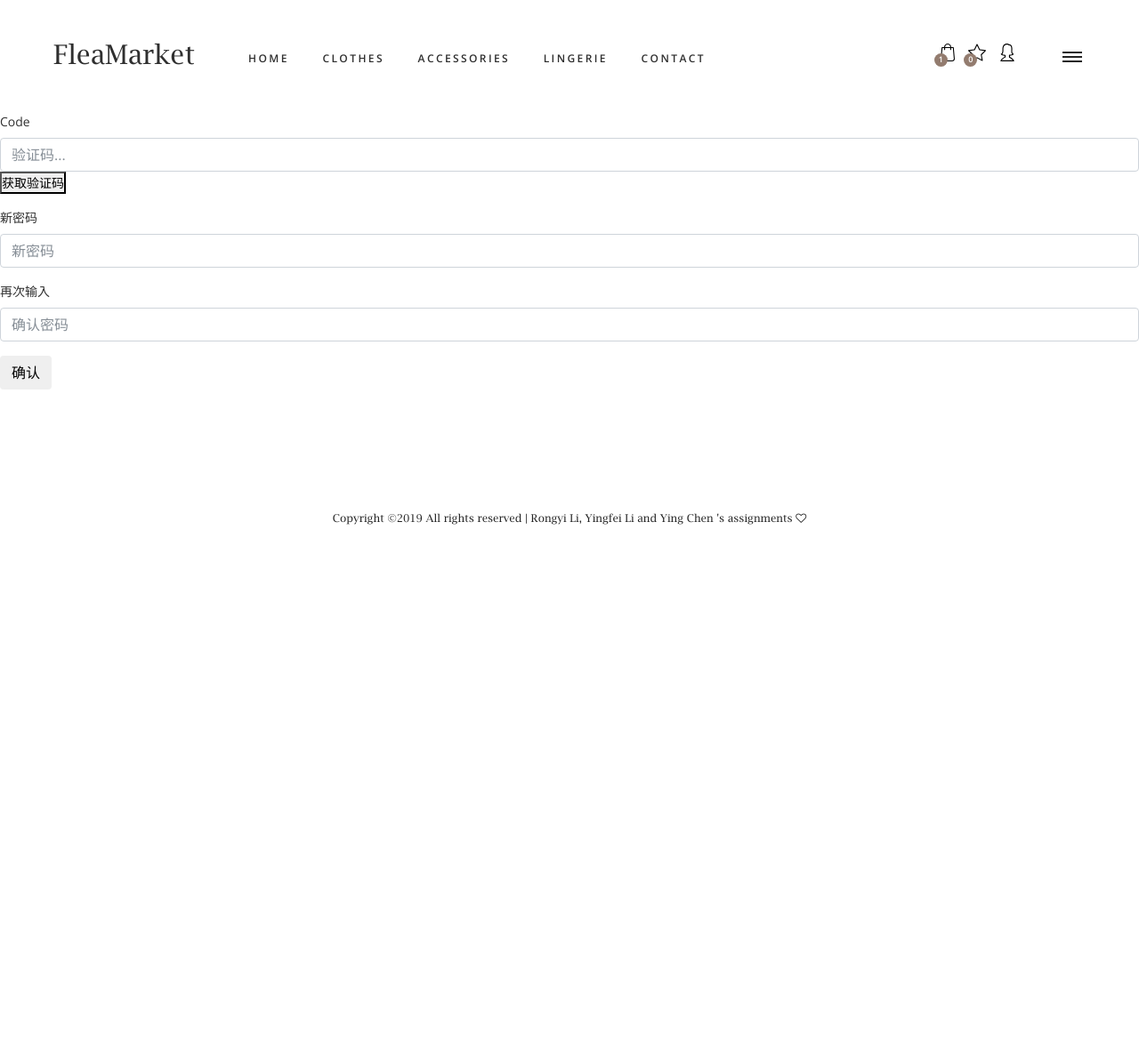
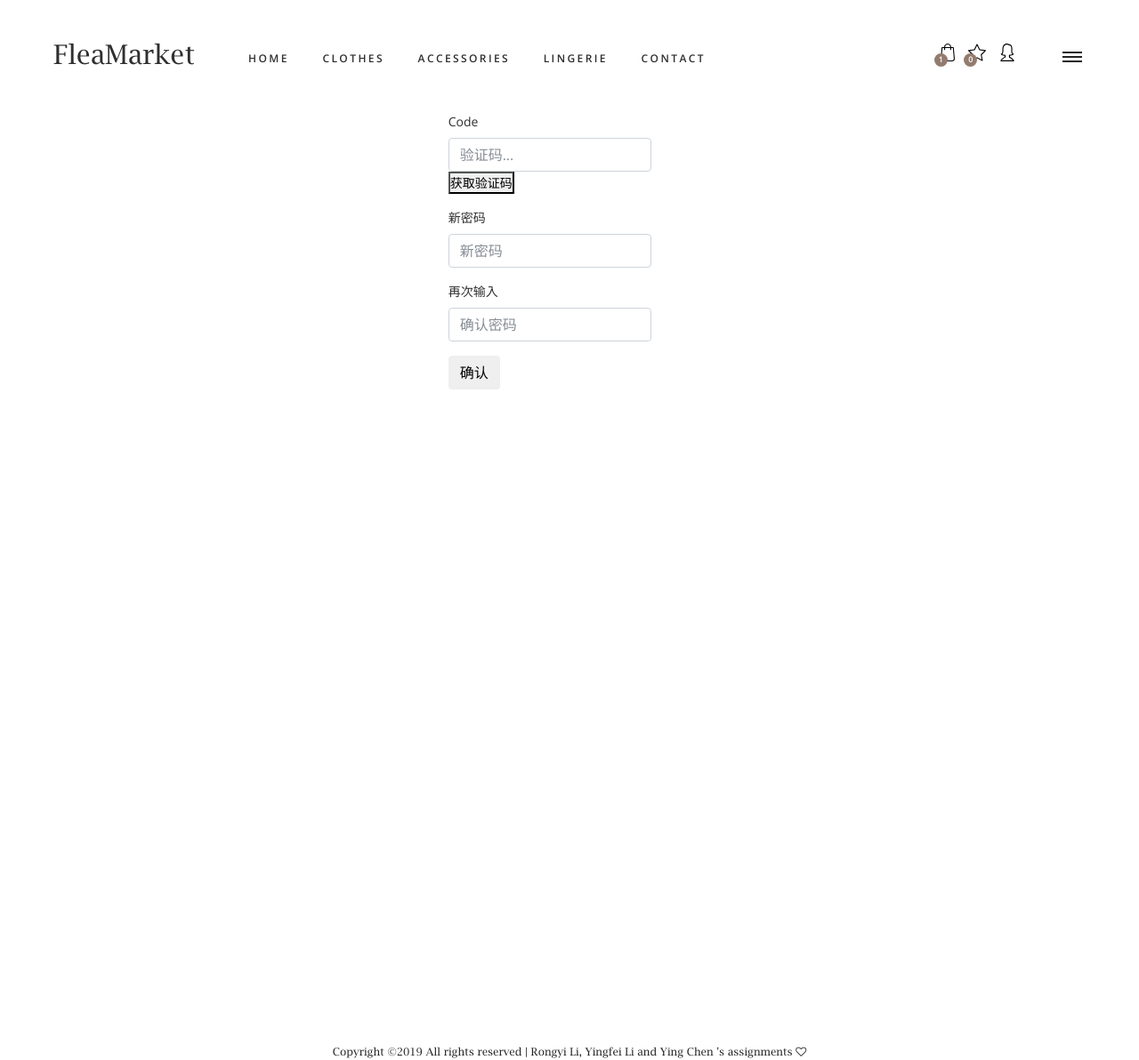
Before and after one commit to Li-RongYi/FM, a Django app: page /passwordchange/ in a window 1280 px wide. Shown: the whole page at 89% size. Before the commit the page ends 590 px from the top, so only its background shows below. Run offline with Django 3.2, Linux system fonts and the light colour scheme; a user stored in the database is signed in; data comes from the database, SQL or seed files in the repository; both versions use the stored data as it was after the commit; some libraries are stand-ins or nearby versions.

Commit message:
user-three-center

```diff
--- a/static/styles/cart.css
+++ b/static/styles/cart.css
@@ -1272,7 +1272,7 @@ section
 
 .footer
 {
-	padding-top: 80px;
+	padding-top: 340px;
 }
 .footer_logo a
 {
--- a/static/styles/categories.css
+++ b/static/styles/categories.css
@@ -1537,7 +1537,7 @@ section
 
 .footer
 {
-	padding-top: 80px;
+	padding-top: 340px;
 }
 .footer_logo a
 {
--- a/static/styles/checkout.css
+++ b/static/styles/checkout.css
@@ -1173,7 +1173,7 @@ section
 
 .footer
 {
-	padding-top: 80px;
+	padding-top: 340px;
 }
 .footer_logo a
 {
--- a/static/styles/contact.css
+++ b/static/styles/contact.css
@@ -1158,7 +1158,7 @@ section
 
 .footer
 {
-	padding-top: 80px;
+	padding-top: 340px;
 }
 .footer_logo a
 {
--- a/static/styles/main_styles.css
+++ b/static/styles/main_styles.css
@@ -1424,7 +1424,7 @@ section
 
 .footer
 {
-	padding-top: 80px;
+	padding-top: 340px;
 }
 .footer_logo a
 {
@@ -1491,8 +1491,9 @@ section
 }
 .copyright
 {
+	padding-top: 340px;
 	margin-top: 56px;
-	padding-bottom: 13px;
+	padding-bottom: 0px;
 	font-family: 'Lucida', serif;
 	font-size: 12px;
 	color: #232323;
--- a/static/styles/product.css
+++ b/static/styles/product.css
@@ -1353,7 +1353,7 @@ section
 
 .footer
 {
-	padding-top: 80px;
+	padding-top: 340px;
 }
 .footer_logo a
 {
--- a/templates/base.html
+++ b/templates/base.html
@@ -14,6 +14,7 @@
 <link href="../static/plugins/colorbox/colorbox.css" rel="stylesheet" type="text/css">
 <link rel="stylesheet" type="text/css" href="../static/styles/main_styles.css">
 <link rel="stylesheet" type="text/css" href="../static/styles/responsive.css">
+
 </head>
 <body>
 
@@ -111,6 +112,7 @@
 	<!-- Footer -->
 
 </div>
+
 	<footer class="footer">
 		<div class="container">
 			<div class="row">
@@ -125,6 +127,7 @@ Copyright &copy;<script>document.write(new Date().getFullYear());</script> All r
 	</footer>
 
 
+
 <script src="../static/js/jquery-3.2.1.min.js"></script>
 <script src="../static/styles/bootstrap4/popper.js"></script>
 <script src="../static/styles/bootstrap4/bootstrap.min.js"></script>
@@ -133,6 +136,9 @@ Copyright &copy;<script>document.write(new Date().getFullYear());</script> All r
 <script src="../static/js/custom.js"></script>
 
 
+
+
 </body>
 
+
 </html>
--- a/templates/passwordchange.html
+++ b/templates/passwordchange.html
@@ -1,5 +1,9 @@
 {% extends 'base.html' %}
 {% block content %}
+<body>
+
+ <div class="col-md-7 col-md-offset-2 main" >
+                <div style="float: right">
                <form role="form" method="post" action="{% url 'passwordchange' %}">
                    {% if message %}
                   <div class="alert alert-warning">{{ message }}</div>
@@ -48,4 +52,7 @@
                 }
         };
         </script>
+           </div>
+ </div>
+</body>
 {% endblock %}
```
Also changed, not shown: templates/accountcancellation.html (+18 -0 lines), templates/profilechange.html (+8 -0 lines), db.sqlite3.
